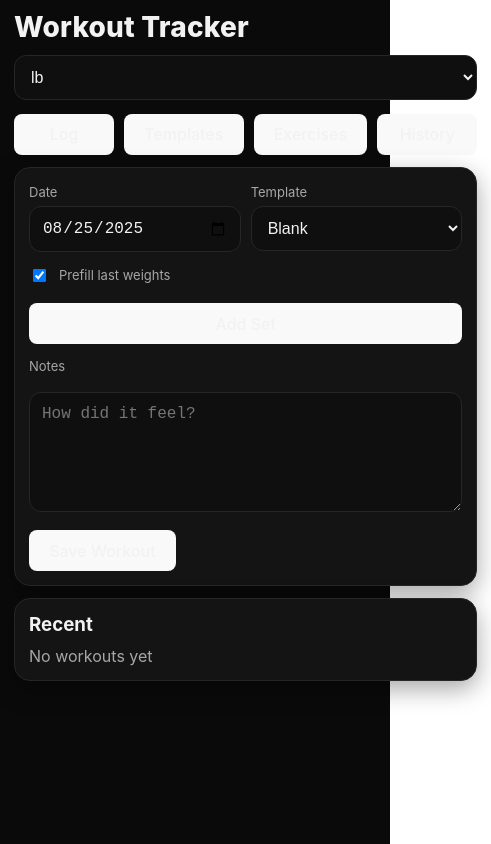
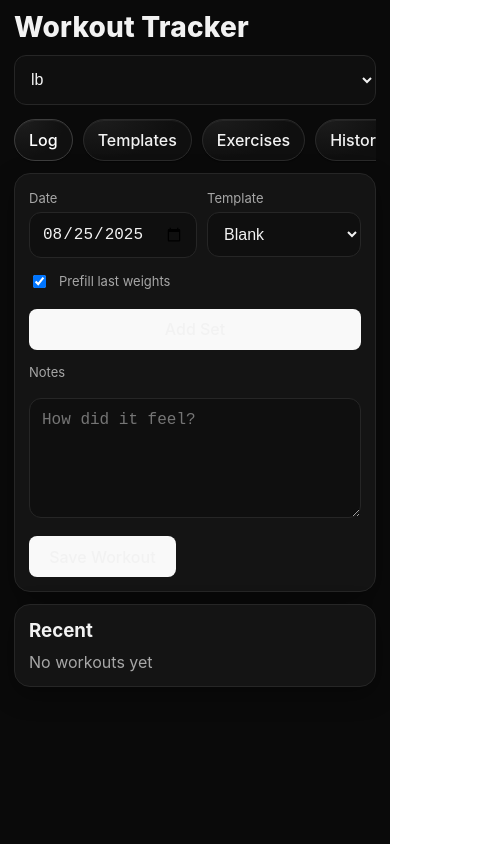
Before and after one commit to nfac09/workout-tracker, a React (Vite) app: page / in a window 390 px wide. Shown: the whole page, 491 px wide, since content can reach past the window. Built offline with nearby package versions, Linux system fonts and the light colour scheme.

Commit message:
Fix mobile overflow + unify glossy pill buttons

```diff
--- a/src/App.css
+++ b/src/App.css
@@ -262,3 +262,50 @@ input:focus-visible, select:focus-visible, textarea:focus-visible{
   .tab{ min-width:100px; }
   .saveBar .btn-primary{ height:50px; }
 }
+/* ===== Fix right-side overflow on mobile ===== */
+html, body, #root { overflow-x: hidden; }
+.app { overflow-x: clip; }           /* contain any wide child */
+.actions, .tabs {
+  overflow-x: auto;
+  -webkit-overflow-scrolling: touch;
+}
+.actions > *, .tabs > * { flex: 0 0 auto; }
+.btn, .pill, .tab { white-space: nowrap; }
+
+/* If min-width on tabs is forcing overflow, relax it */
+.tab { min-width: auto; padding: 12px 16px; }
+
+/* ===== Unified "fun" glossy pill style for all top buttons ===== */
+.btn, .pill, .tab {
+  height: 44px;
+  padding: 0 16px;
+  border-radius: 9999px;
+  border: 1px solid #2a2a2a;
+  color: var(--text);
+  background:
+    radial-gradient(120% 160% at 15% 0%, #1c1c1c 0%, #0f0f0f 60%) /* sheen */,
+    linear-gradient(#151515, #0d0d0d);                           /* base */;
+  box-shadow:
+    inset 0 1px 0 rgba(255,255,255,0.05),
+    0 1px 1px rgba(0,0,0,0.35);
+  transition: transform .05s ease, filter .15s ease, border-color .15s ease;
+}
+.btn:active, .pill:active, .tab:active { transform: translateY(1px); }
+.btn[aria-pressed="true"], .pill[aria-pressed="true"], .tab[aria-pressed="true"] {
+  border-color: #3a3a3a;
+  filter: brightness(1.06);
+}
+
+/* Primary (Save) keeps the green but gets the same shape */
+.btn-primary{
+  background: var(--accent);
+  border-color: var(--accent);
+  color: #0b0b0b;
+  font-weight: 700;
+}
+.btn-primary:active { background: var(--accent-press); }
+
+/* Smaller screens: tighten just a bit */
+@media (max-width: 420px){
+  .btn, .pill, .tab { height: 42px; padding: 0 14px; }
+}
```
